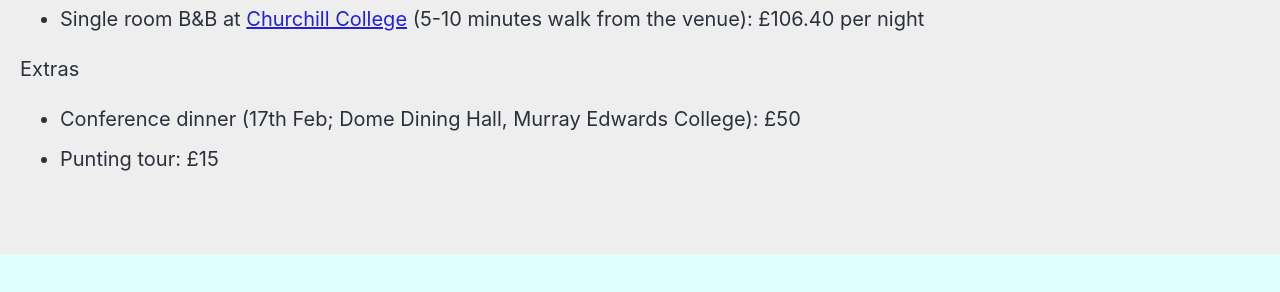
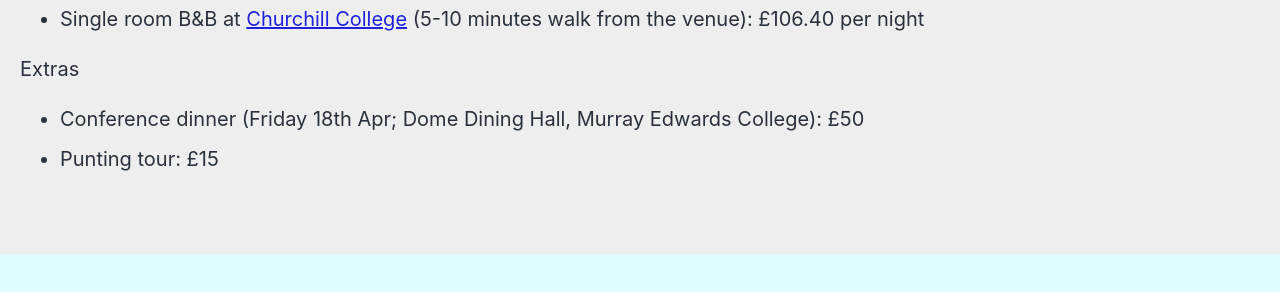
Before and after one commit to roryleung/GASLA18, a Jekyll site: the page built from _pages/registration.md, in a window 1280 px wide. Shown: the part 1026-1318 px from the top of the page. Built offline with Jekyll 4.4.1, drawn with Linux system fonts in a browser that asks for light colours; cached includes are drawn as plain includes; nearby versions of some CDN libraries.

Commit message:
Update registration.md

```diff
--- a/_pages/registration.md
+++ b/_pages/registration.md
@@ -28,5 +28,5 @@
 * Single room B&B at [Churchill College](https://www.chu.cam.ac.uk/about/contact/) (5-10 minutes walk from the venue): £106.40 per night
 
 Extras
-* Conference dinner (17th Feb; Dome Dining Hall, Murray Edwards College): £50
+* Conference dinner (Friday 18th Apr; Dome Dining Hall, Murray Edwards College): £50
 * Punting tour: £15
```
